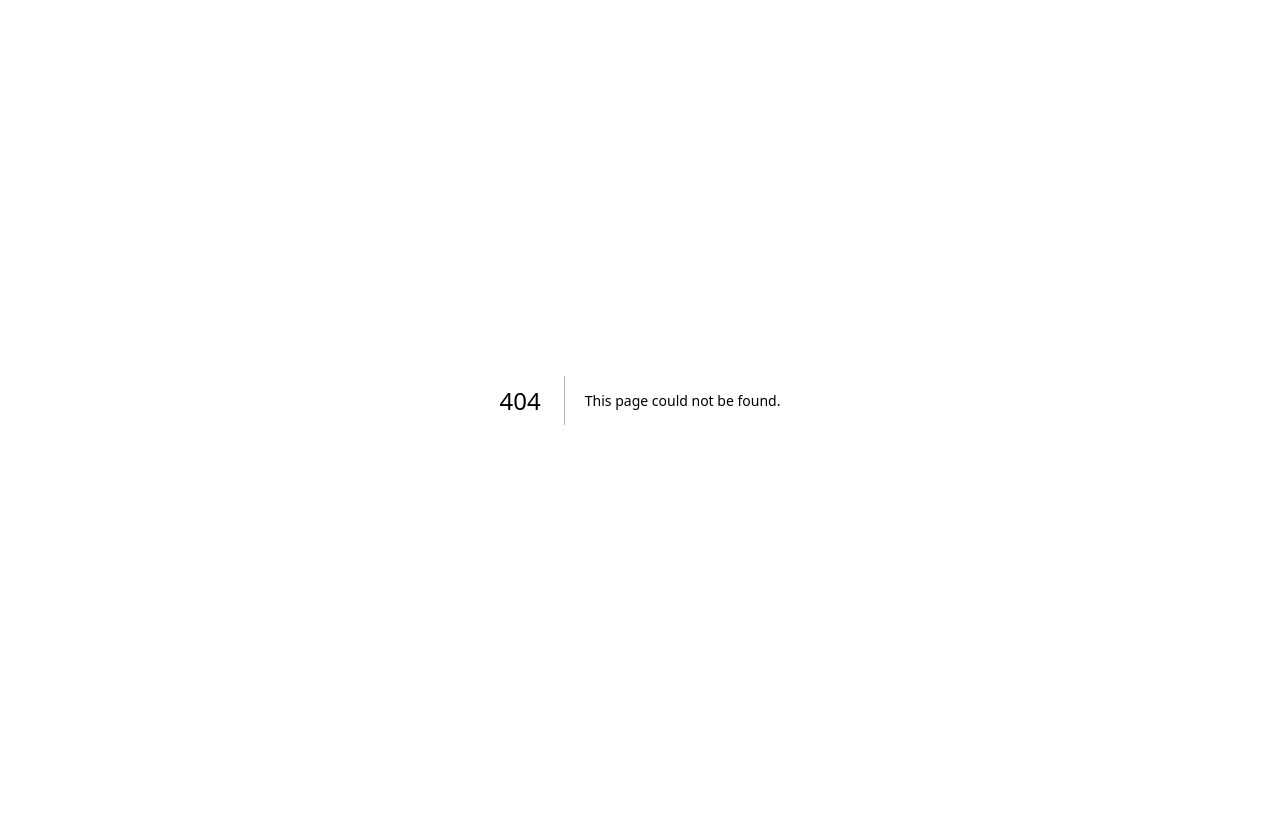
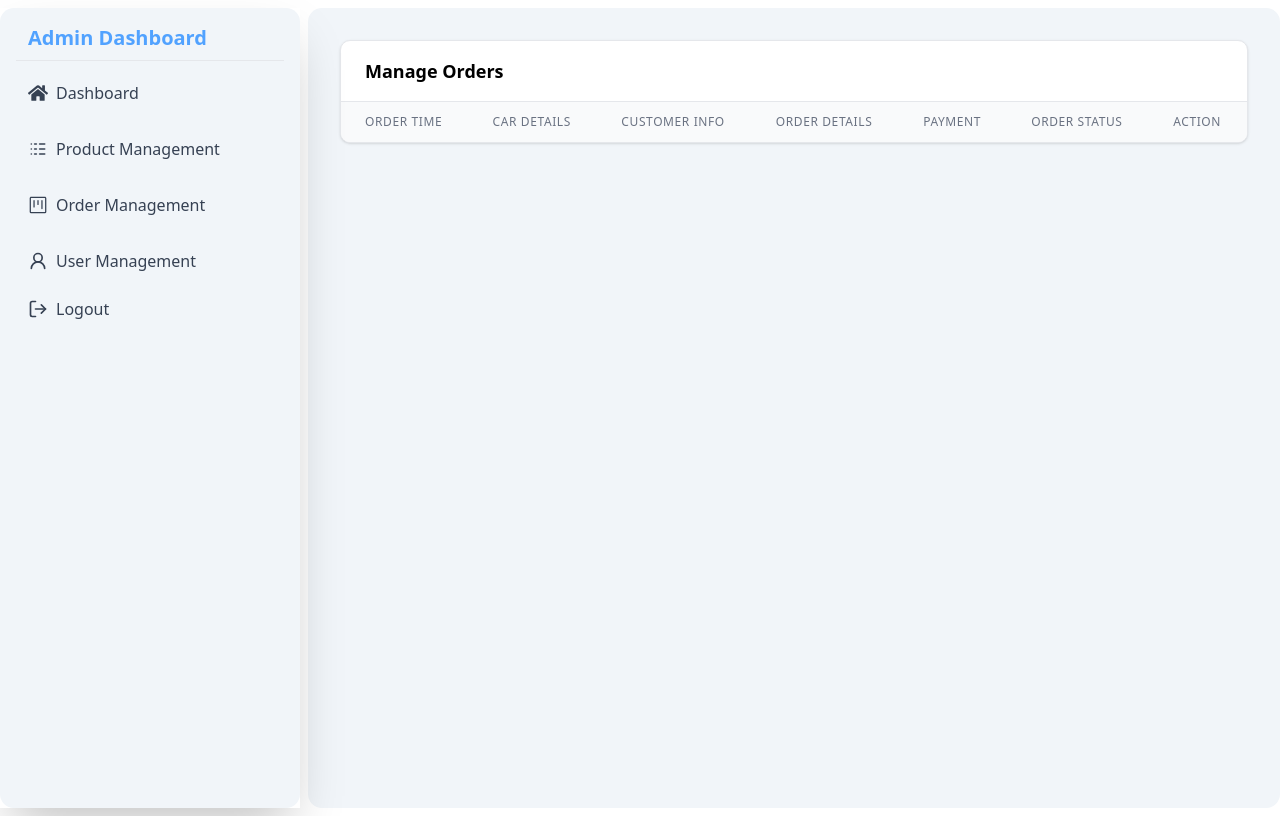
Before and after one commit to Shakiqurrahman/mediMart-client, a Next.js app: page /admin/order-management in a window 1280 px wide. Before the commit this address had no page. Built offline with nearby package versions, Linux system fonts and the light colour scheme.

Commit message:
user and order management page added

```diff
--- /dev/null
+++ b/src/app/(withDashboardLayout)/admin/order-management/page.tsx
@@ -0,0 +1,128 @@
+const page = () => {
+  return (
+    <div className="m-4 sm:m-8">
+      <div className="bg-white rounded-lg shadow-sm border border-gray-200 overflow-hidden">
+        <div className="px-6 py-4 border-b border-gray-200">
+          <h2 className="text-lg font-semibold text-blackish">Manage Orders</h2>
+        </div>
+        <div className="overflow-x-auto">
+          <table className="w-full">
+            <thead className="bg-gray-50">
+              <tr>
+                <th className="px-6 py-3 text-left text-xs font-medium text-gray-500 uppercase tracking-wider">
+                  Order Time
+                </th>
+                <th className="px-6 py-3 text-left text-xs font-medium text-gray-500 uppercase tracking-wider">
+                  Car Details
+                </th>
+                <th className="px-6 py-3 text-left text-xs font-medium text-gray-500 uppercase tracking-wider">
+                  Customer Info
+                </th>
+                <th className="px-6 py-3 text-left text-xs font-medium text-gray-500 uppercase tracking-wider">
+                  Order Details
+                </th>
+                <th className="px-6 py-3 text-left text-xs font-medium text-gray-500 uppercase tracking-wider">
+                  Payment
+                </th>
+                <th className="px-6 py-3 text-left text-xs font-medium text-gray-500 uppercase tracking-wider">
+                  Order Status
+                </th>
+                <th className="px-6 py-3 text-left text-xs font-medium text-gray-500 uppercase tracking-wider">
+                  Action
+                </th>
+              </tr>
+            </thead>
+            <tbody className="bg-white divide-y divide-gray-200">
+              {/* {allOrders?.length > 0 ? (
+                allOrders?.map((order: TOrderData) => (
+                  <tr key={order?._id}>
+                    <td className="px-6 py-4 whitespace-nowrap">
+                      <div className="text-sm text-gray-500">
+                        {new Date(order?.createdAt).toLocaleTimeString()}
+                      </div>
+                      <div className="text-sm text-gray-500">
+                        {formatDate(order.createdAt)}
+                      </div>
+                    </td>
+                    <td className="px-6 py-4 whitespace-nowrap">
+                      <div className="text-sm text-gray-900">
+                        Brand : {order?.product.brand}
+                      </div>
+                      <div className="text-sm text-gray-500">
+                        Model : {order?.product.name}
+                      </div>
+                    </td>
+                    <td className="px-6 py-4 whitespace-nowrap">
+                      <div className="text-sm text-gray-500">
+                        {order?.user.name}
+                      </div>
+                      <div className="text-sm text-gray-900">
+                        {order?.user.email}
+                      </div>
+                    </td>
+                    <td className="px-6 py-4 whitespace-nowrap">
+                      <div className="text-sm text-gray-900">
+                        Quantity: {order?.quantity}
+                      </div>
+                      <div className="text-sm font-medium text-gray-900">
+                        Total: ${order?.totalPrice.toLocaleString()}
+                      </div>
+                    </td>
+                    <td className="px-6 py-4 whitespace-nowrap">
+                      <div
+                        className={`border   ${
+                          order.paymentStatus === "Pending"
+                            ? "text-rose-600 border-rose-600 bg-[#ffeded]"
+                            : "text-[#09cc57] border-[#09cc57] bg-[#edfff4]"
+                        } inline-flex items-center px-2 py-0.5 rounded-[10px] text-sm gap-0.5`}
+                      >
+                        <GoDotFill className="text-xs" />
+                        <span>{order.paymentStatus}</span>
+                      </div>
+                    </td>
+                    <td className="px-6 py-4 whitespace-nowrap">
+                      <span
+                        className={`px-2 inline-flex text-xs leading-5 font-semibold rounded-full ${
+                          order.status === "Pending"
+                            ? "text-blue-500 bg-blue-100"
+                            : order.status === "Completed"
+                            ? "text-green-500 bg-green-100"
+                            : order.status === "Ongoing"
+                            ? "text-yellow-500"
+                            : "text-rose-600"
+                        }`}
+                      >
+                        {order.status}
+                      </span>
+                    </td>
+                    <td className="px-6 py-4 whitespace-nowrap">
+                      <Select
+                        disabled={order.status === "Cancelled"}
+                        defaultValue={order.status || "Pending"}
+                        style={{ width: 120 }}
+                        onChange={(value) => handleChange(value, order?._id)}
+                        options={Object.entries(OrderStatus).map(
+                          // eslint-disable-next-line @typescript-eslint/no-unused-vars
+                          ([_key, value]) => ({
+                            value,
+                            label: value,
+                          })
+                        )}
+                      />
+                    </td>
+                  </tr>
+                ))
+              ) : (
+                <tr>
+                  <td className="px-6 py-4">No orders found!</td>
+                </tr>
+              )} */}
+            </tbody>
+          </table>
+        </div>
+      </div>
+    </div>
+  );
+};
+
+export default page;
--- /dev/null
+++ b/src/app/(withDashboardLayout)/admin/user-management/page.tsx
@@ -0,0 +1,80 @@
+const UserManagement = () => {
+  return (
+    <section className="m-4 sm:m-8">
+      <div className="bg-white rounded-lg shadow-sm border border-gray-200 overflow-hidden">
+        <div className="px-6 py-4 buser-b buser-gray-200">
+          <h2 className="text-lg font-semibold">Manage Users</h2>
+        </div>
+        <div className="overflow-x-auto">
+          <table className="w-full">
+            <thead className="bg-gray-50">
+              <tr>
+                <th className="px-6 py-3 text-left text-xs font-medium text-gray-500 uppercase tracking-wider">
+                  User Name
+                </th>
+                <th className="px-6 py-3 text-left text-xs font-medium text-gray-500 uppercase tracking-wider">
+                  User Email
+                </th>
+                <th className="px-6 py-3 text-left text-xs font-medium text-gray-500 uppercase tracking-wider">
+                  Join Date
+                </th>
+                <th className="px-6 py-3 text-left text-xs font-medium text-gray-500 uppercase tracking-wider">
+                  Status
+                </th>
+                <th className="px-6 py-3 text-left text-xs font-medium text-gray-500 uppercase tracking-wider">
+                  Action
+                </th>
+              </tr>
+            </thead>
+            <tbody className="bg-white divide-y divide-gray-200">
+              {/* {allUsers?.length > 0 ? (
+                allUsers?.map((user: TUserData) => (
+                  <tr key={user?._id}>
+                    <td className="px-6 py-4 whitespace-nowrap">
+                      <div className="text-sm text-gray-900">{user?.name}</div>
+                    </td>
+                    <td className="px-6 py-4 whitespace-nowrap">
+                      <div className="text-sm text-gray-900">{user?.email}</div>
+                    </td>
+                    <td className="px-6 py-4 whitespace-nowrap">
+                      <div className="text-sm text-gray-500">
+                        {formatDate(user?.createdAt)}
+                      </div>
+                    </td>
+                    <td className="px-6 py-4 whitespace-nowrap">
+                      <div
+                        className={`border   ${
+                          user?.isBlocked
+                            ? "text-rose-600 border-rose-600 bg-[#ffeded]"
+                            : "text-[#09cc57] border-[#09cc57] bg-[#edfff4]"
+                        } inline-flex items-center px-2 py-0.5 rounded-[10px] text-sm gap-0.5`}
+                      >
+                        <GoDotFill className="text-xs" />
+                        <span>{user?.isBlocked ? "Blocked" : "Active"}</span>
+                      </div>
+                    </td>
+                    <td className="px-6 py-4 whitespace-nowrap">
+                      <Select
+                        defaultValue={user?.isBlocked ? "Blocked" : "Active"}
+                        style={{ width: 120 }}
+                        onChange={(value) => handleChange(value, user?._id)}
+                        options={[
+                          { value: "Active", label: "Active" },
+                          { value: "Block", label: "Block" },
+                        ]}
+                      />
+                    </td>
+                  </tr>
+                ))
+              ) : (
+                <p className="px-6 py-4 w-full">No users found!</p>
+              )} */}
+            </tbody>
+          </table>
+        </div>
+      </div>
+    </section>
+  );
+};
+
+export default UserManagement;
--- a/src/components/shared/Sidebar.tsx
+++ b/src/components/shared/Sidebar.tsx
@@ -1,6 +1,6 @@
 "use client";
 
-import { LogOutIcon, MessageSquare } from "lucide-react";
+import { LogOutIcon, User2Icon } from "lucide-react";
 import Link from "next/link";
 import { usePathname, useRouter } from "next/navigation";
 import { CgClose } from "react-icons/cg";
@@ -72,12 +72,12 @@ const Sidebar = ({ toggleSidebar }: ISidebarProps) => {
         <li>
           <Link
             onClick={toggleSidebar}
-            href="/admin/user-messages"
+            href="/admin/user-management"
             className={`flex items-center space-x-2 p-3 rounded-md hover:bg-gray-200 text-gray-700 duration-300 ${
               pathname === "/admin/user-management" ? "bg-gray-200" : ""
             }`}
           >
-            <MessageSquare className="h-5 w-5" />
+            <User2Icon className="h-5 w-5" />
             <span>User Management</span>
           </Link>
         </li>
```
